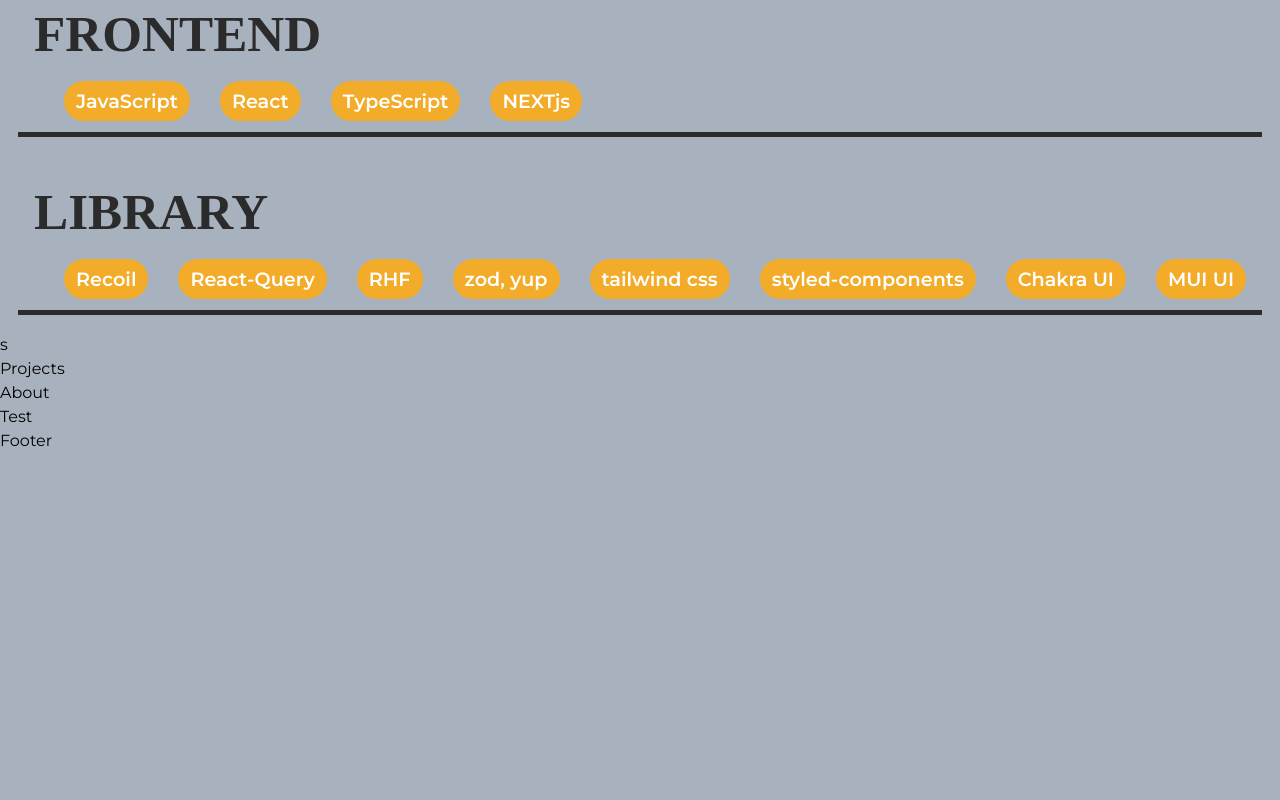
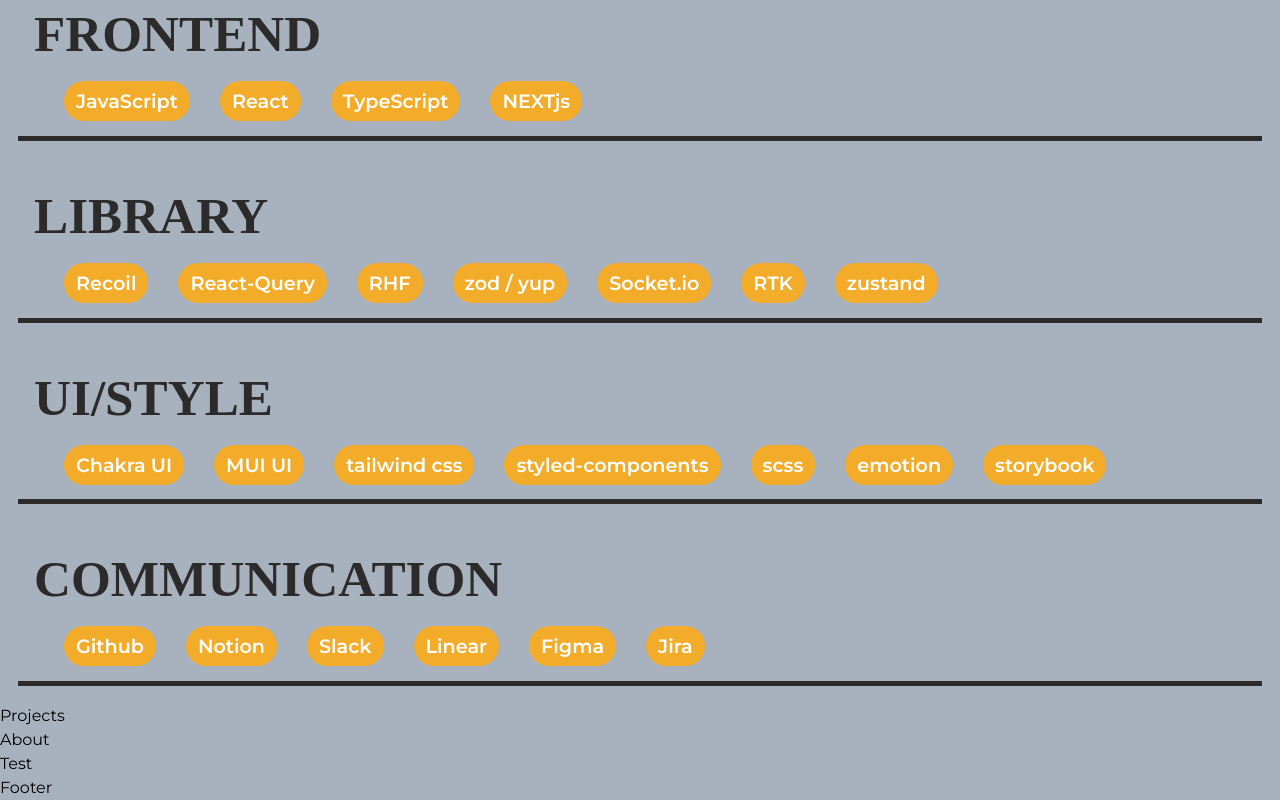
Before and after one commit to kiminn/portfolio, a Next.js app in the folder portfolio/: page / in a window 1280 px wide. Shown: the part 841-1641 px from the top of the page. Before the commit the page ends 1294 px from the top, so only its background shows below. Built offline with nearby package versions, Linux system fonts and the light colour scheme; a small style sheet from the web is missing; a web font is replaced by a local one.

Commit message:
feat: skills complete

```diff
--- a/portfolio/src/assets/scss/section/skills.scss
+++ b/portfolio/src/assets/scss/section/skills.scss
@@ -14,11 +14,17 @@
         font-family: var(--mainKor-font);
         text-transform: uppercase;
         color: var(--black100);
+        @media (max-width: 800px) {
+            position: sticky;
+            top: 0px;
+            left: 0px;
+        }
     }
     .skill__desc {
         width: 50%;
         display: flex;
         margin-top: 30px;
+        margin-bottom: 4px;
         @media (max-width: 800px) {
             width: 100%;
         }
--- a/portfolio/src/components/Skills.tsx
+++ b/portfolio/src/components/Skills.tsx
@@ -1,6 +1,6 @@
 import React, { FC } from 'react';
 
-import { frontEndText, libraryText } from '../constants';
+import { communicationText, frontEndText, libraryText, styleSheetText } from '../constants';
 
 const Skill: FC = () => {
     return (
@@ -25,7 +25,26 @@
                     ))}
                 </div>
             </div>
-            s
+            <div className="skill__inner">
+                <h2 className="skill__title">UI/style</h2>
+                <div className="skill__desc">
+                    {styleSheetText.map((librarys, index: number) => (
+                        <div key={index}>
+                            <span>{librarys.text}</span>
+                        </div>
+                    ))}
+                </div>
+            </div>
+            <div className="skill__inner">
+                <h2 className="skill__title">Communication</h2>
+                <div className="skill__desc">
+                    {communicationText.map((librarys, index: number) => (
+                        <div key={index}>
+                            <span>{librarys.text}</span>
+                        </div>
+                    ))}
+                </div>
+            </div>
         </section>
     );
 };
--- a/portfolio/src/constants/index.tsx
+++ b/portfolio/src/constants/index.tsx
@@ -60,7 +60,25 @@
         text: 'RHF',
     },
     {
-        text: 'zod, yup',
+        text: 'zod / yup',
+    },
+    {
+        text: 'Socket.io',
+    },
+    {
+        text: 'RTK',
+    },
+    {
+        text: 'zustand',
+    },
+];
+
+export const styleSheetText = [
+    {
+        text: 'Chakra UI',
+    },
+    {
+        text: 'MUI UI',
     },
     {
         text: 'tailwind css',
@@ -69,19 +87,7 @@
         text: 'styled-components',
     },
     {
-        text: 'Chakra UI',
-    },
-    {
-        text: 'MUI UI',
-    },
-    {
-        text: 'Socket.io',
-    },
-    {
         text: 'scss',
-    },
-    {
-        text: 'RTK',
     },
     {
         text: 'emotion',
@@ -89,15 +95,26 @@
     {
         text: 'storybook',
     },
-    {
-        text: 'zustand',
-    },
 ];
 
 export const communicationText = [
     {
-        title: '안녕',
-        desc: '하세요',
+        text: 'Github',
+    },
+    {
+        text: 'Notion',
+    },
+    {
+        text: 'Slack',
+    },
+    {
+        text: 'Linear',
+    },
+    {
+        text: 'Figma',
+    },
+    {
+        text: 'Jira',
     },
 ];
 
```
